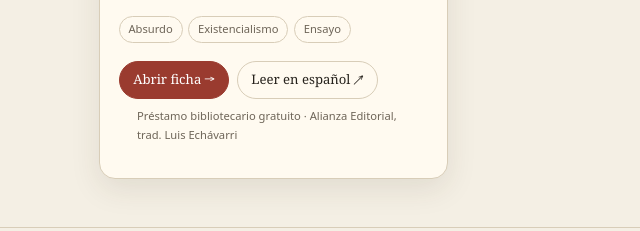
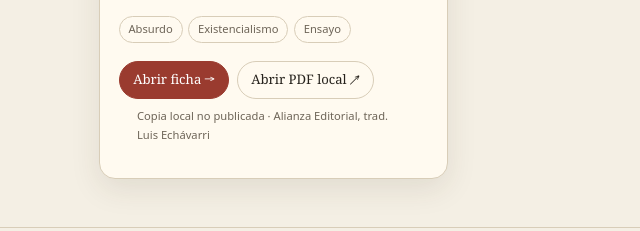
Before and after one commit to alcayasanchez/biblioteca, a plain HTML site: page index.html in a window 1280 px wide. Shown: the part 915-1146 px from the top of the page, 0-640 px from the left. Drawn offline with Linux system fonts and the light colour scheme.

Commit message:
Usa el PDF local de El mito de Sísifo y lo excluye de GitHub Pages

```diff
--- a/assets/biblioteca.js
+++ b/assets/biblioteca.js
@@ -3,6 +3,7 @@
   const $ = s => document.querySelector(s);
   const CAT = window.CATALOGO || [];
   let genero = "Todo";
+  const esLocal = location.protocol === "file:" || ["localhost","127.0.0.1"].includes(location.hostname);
 
   /* Tema */
   let tema = "claro";
@@ -46,9 +47,15 @@
 
   function tarjeta(l){
     const insignia = l.destacado ? '<span class="insignia">Destacado</span>' : "";
-    const pdf = l.pdf
-      ? '<a class="btn" href="' + l.pdf + '" target="_blank" rel="noopener">' + (l.pdfLabel || "PDF ↗") + '</a>' +
-        '<p class="nota-pdf">' + (l.pdfNota || "Enlace externo: comprueba los derechos según tu país.") + '</p>'
+    const usaLocal = esLocal && l.pdfLocal;
+    const destino = usaLocal ? l.pdfLocal : l.pdf;
+    const etiqueta = usaLocal ? (l.pdfLabel || "PDF local ↗") : (l.pdfLabelWeb || l.pdfLabel || "PDF ↗");
+    const nota = usaLocal
+      ? (l.pdfNota || "Copia local.")
+      : "Préstamo bibliotecario gratuito · el PDF no se publica en la web";
+    const pdf = destino
+      ? '<a class="btn" href="' + destino + '" target="_blank" rel="noopener">' + etiqueta + '</a>' +
+        '<p class="nota-pdf">' + nota + '</p>'
       : "";
     return '<article class="libro">' +
       '<div class="portada" style="background:linear-gradient(135deg,' + l.color[0] + ',' + l.color[1] + ')">' +
--- a/catalogo.js
+++ b/catalogo.js
@@ -3,7 +3,8 @@
    - ruta: ruta relativa desde la raíz del repositorio, p. ej. "libros/mi-libro/index.html"
    - portada: un emoji o carácter grande para la portada generada
    - color: par de colores para el degradado de la portada
-   - pdf: URL externa opcional al texto completo (descarga o préstamo); deja "" si no hay enlace
+   - pdf: URL pública opcional (descarga o préstamo); deja "" si no hay enlace
+   - pdfLocal: ruta relativa a un PDF guardado sólo en local (no se publica)
    - pdfLabel: texto del botón (por defecto "PDF ↗")
    - pdfNota: advertencia corta sobre la fuente/derechos del acceso
 */
@@ -21,8 +22,10 @@ window.CATALOGO = [
     color: ["#9a3b2f", "#c2763a"],
     ruta: "libros/mito-de-sisifo/index.html",
     pdf: "https://archive.org/details/elmitodesisifo0000camu",
-    pdfLabel: "Leer en español ↗",
-    pdfNota: "Préstamo bibliotecario gratuito · Alianza Editorial, trad. Luis Echávarri",
+    pdfLocal: "libros/mito-de-sisifo/El%20mito%20de%20S%C3%ADsifo.pdf",
+    pdfLabel: "Abrir PDF local ↗",
+    pdfLabelWeb: "Pedir prestado ↗",
+    pdfNota: "Copia local no publicada · Alianza Editorial, trad. Luis Echávarri",
     destacado: true
   }
 ];
```
Also changed, not shown: libros/mito-de-sisifo/index.html (+12 -5 lines), 2 other files.
